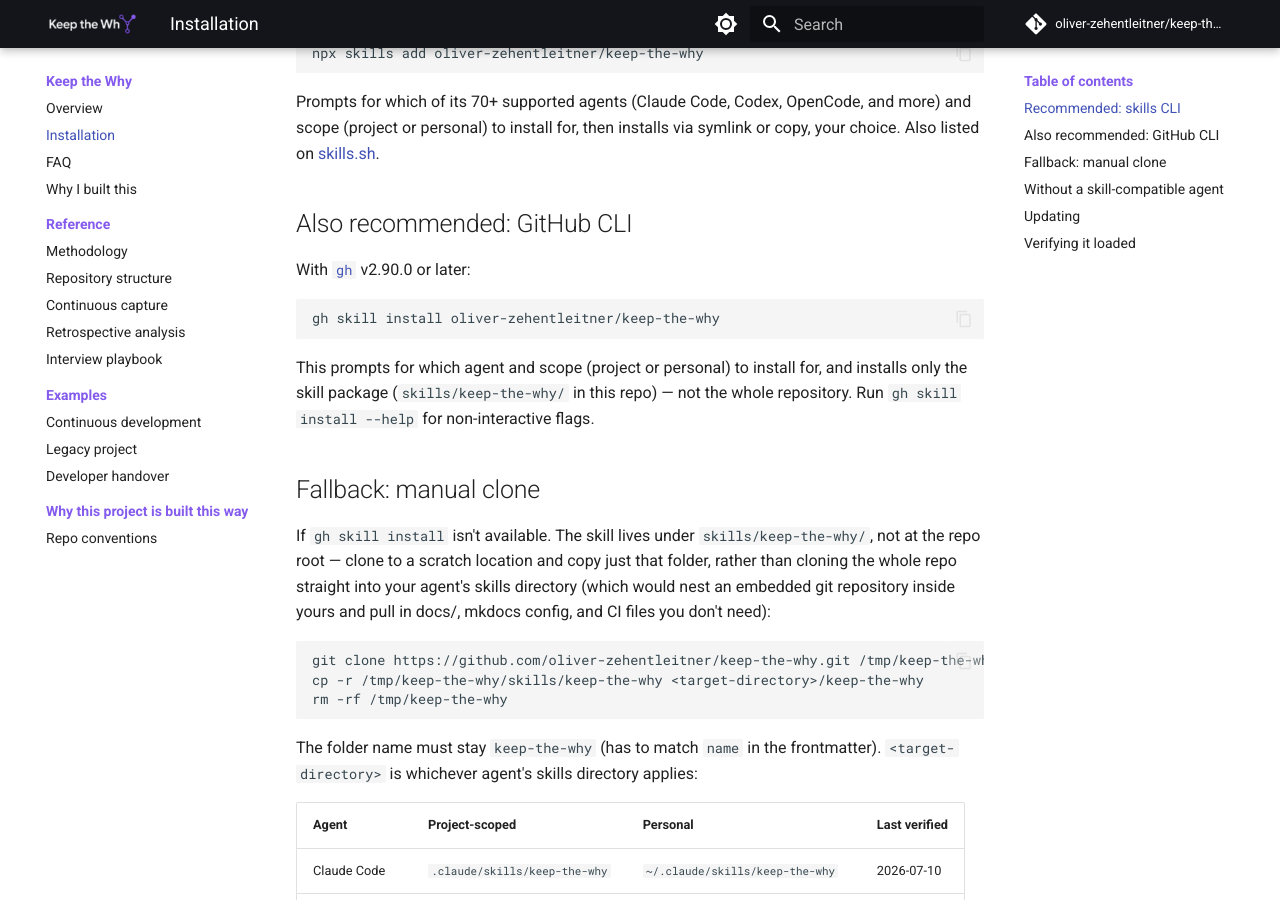
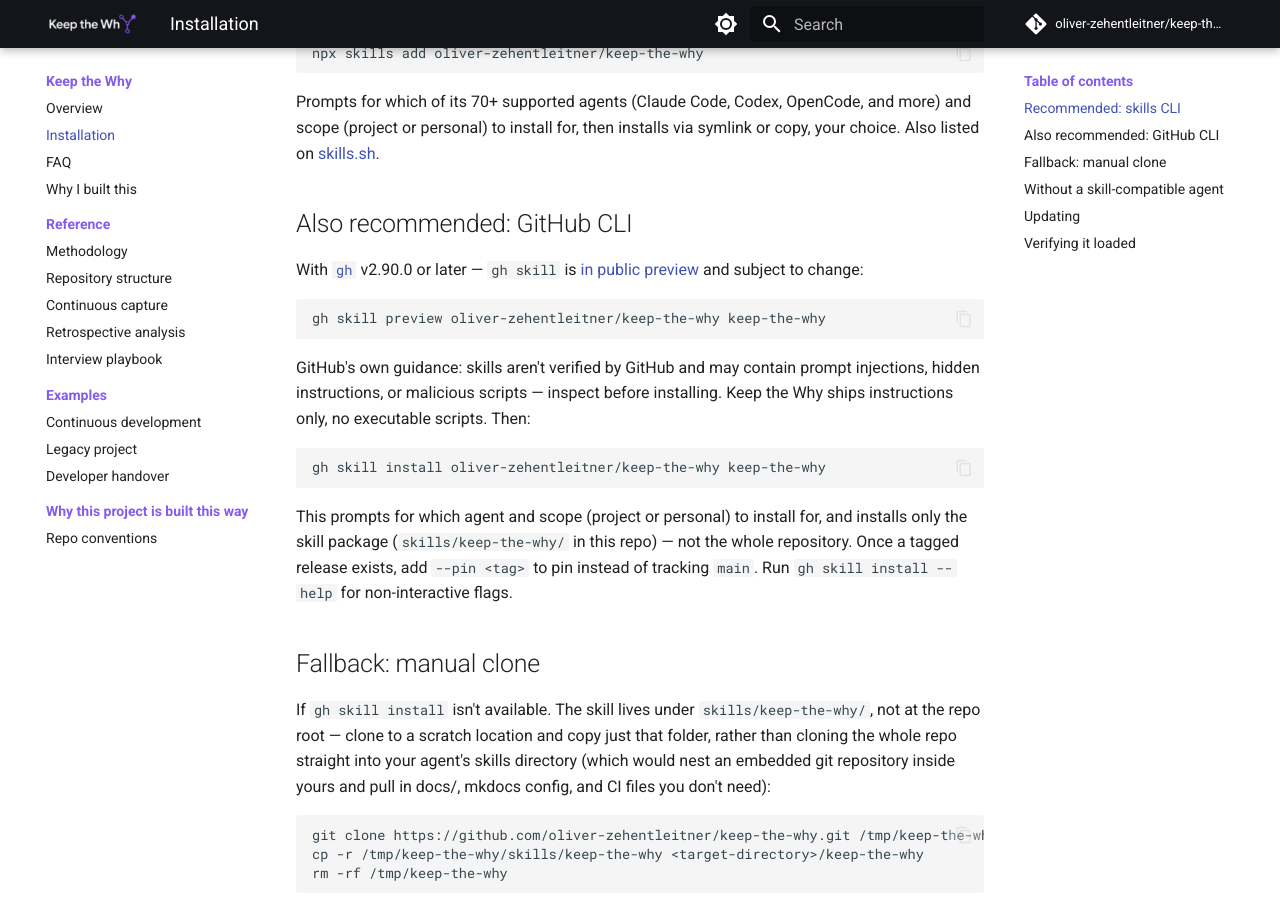
Before and after one commit to oliver-zehentleitner/keep-the-why, an MkDocs documentation site: the page built from docs/installation.md, in a window 1280 px wide and 900 px high, scrolled down 330 px. Built offline with MkDocs 1.6.1 and Material for MkDocs 9.7.7, drawn with Linux system fonts in a browser that asks for light colours; comment, search, counter and statistics services are not loaded.

Commit message:
Fix citation over-claim, HTML-stripped placeholder, add preview-before-install
- README's Decision Decay citation claimed 20-25% of "AI-generated"
  architectural decisions were stale - verified the actual paper text:
  it's a position paper auditing 62 traditional (non-AI) ADR decisions
  across two internal projects, ~23% stale, not independently replicated.
  Rewrote the claim to match what the paper actually supports.
- <name> in developer-handover.md's example output was being parsed as
  an HTML tag and silently stripped on the rendered site ("Interview
  prep: , retiring 2026-08"). Replaced the placeholder token with a
  concrete example name.
- Added gh skill preview before gh skill install per GitHub's own
  supply-chain guidance, noted gh skill's public preview status, and
  mentioned --pin for once a tagged release exists.

Co-Authored-By: Claude Sonnet 5 <noreply@anthropic.com>
Claude-Session: https://claude.ai/code/session_01MA1sWRZvLrrAsehqQW7qM7

````diff
--- a/docs/installation.md
+++ b/docs/installation.md
@@ -14,13 +14,19 @@ Prompts for which of its 70+ supported agents (Claude Code, Codex, OpenCode, and
 
 ## Also recommended: GitHub CLI
 
-With [`gh`](https://cli.github.com/) v2.90.0 or later:
+With [`gh`](https://cli.github.com/) v2.90.0 or later — `gh skill` is [in public preview](https://docs.github.com/en/copilot/how-tos/copilot-on-github/customize-copilot/customize-cloud-agent/add-skills) and subject to change:
 
 ```bash
-gh skill install oliver-zehentleitner/keep-the-why
+gh skill preview oliver-zehentleitner/keep-the-why keep-the-why
 ```
 
-This prompts for which agent and scope (project or personal) to install for, and installs only the skill package (`skills/keep-the-why/` in this repo) — not the whole repository. Run `gh skill install --help` for non-interactive flags.
+GitHub's own guidance: skills aren't verified by GitHub and may contain prompt injections, hidden instructions, or malicious scripts — inspect before installing. Keep the Why ships instructions only, no executable scripts. Then:
+
+```bash
+gh skill install oliver-zehentleitner/keep-the-why keep-the-why
+```
+
+This prompts for which agent and scope (project or personal) to install for, and installs only the skill package (`skills/keep-the-why/` in this repo) — not the whole repository. Once a tagged release exists, add `--pin <tag>` to pin instead of tracking `main`. Run `gh skill install --help` for non-interactive flags.
 
 ## Fallback: manual clone
 
````
Also changed, not shown: README.md (+1 -1 lines), skills/keep-the-why/examples/developer-handover.md (+1 -1 lines).
